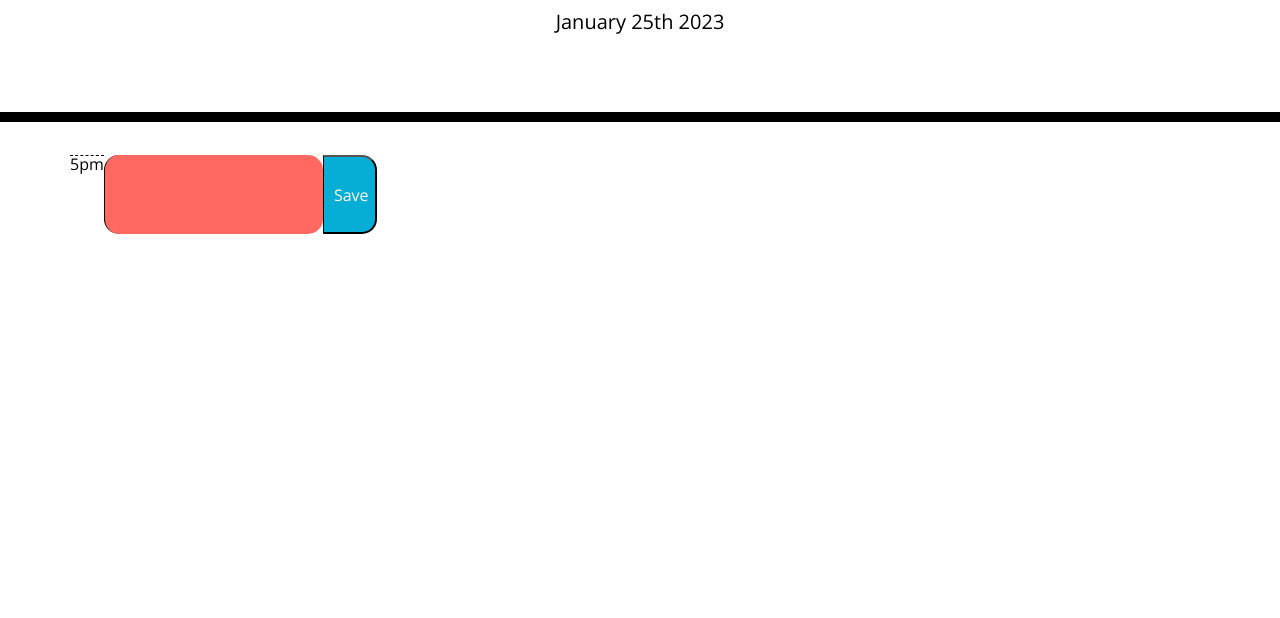
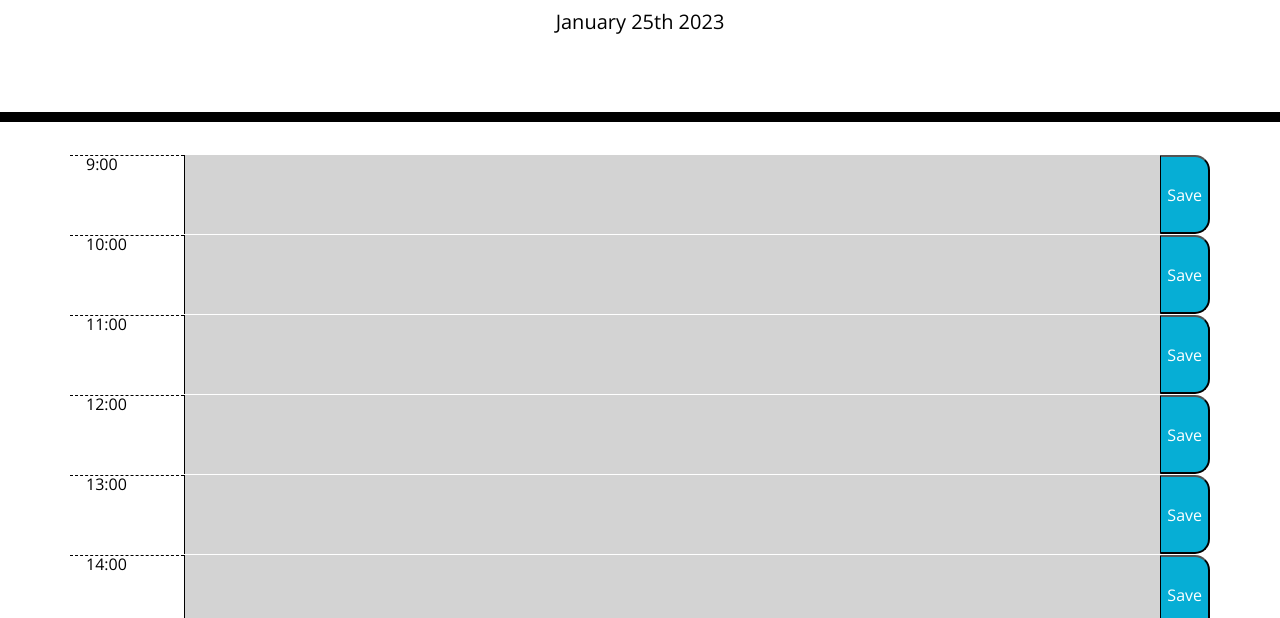
Before and after one commit to c4rli/Daily-Planner-Webapp, a plain HTML site: page index.html in a window 1280 px wide. Shown: the part 182-800 px from the top of the page. Drawn offline with nearby package versions, Linux system fonts and the light colour scheme.

Commit message:
add base timeblock generation js code

```diff
--- a/assets/css/style.css
+++ b/assets/css/style.css
@@ -27,7 +27,7 @@ textarea {
 
 .time-block {
   text-align: center;
-  border-radius: 15px;
+  border-radius: 0px;
 }
 
 .row {
@@ -40,6 +40,7 @@ textarea {
   background-color: #ffffff;
   color: #000000;
   border-top: 1px dashed #000000;
+  width: 10%;
 }
 
 .past {
--- a/assets/js/script.js
+++ b/assets/js/script.js
@@ -1,2 +1,22 @@
 var currentDay = moment();
 $("#currentDay").text(currentDay.format("MMMM Do YYYY"));
+
+var contanerEl = $("#mainContainer");
+
+
+for (var i = 9; i < 17; i++){
+    createTimeblock(i);
+}
+
+function createTimeblock(time) {
+    var timeblock = $("<div>").addClass("row");
+
+    var blockTime = $("<div>").text(time + ":00").addClass("hour px-3");
+    var blockText = $("<textarea>").addClass("time-block past flex-grow-1");
+    var blockSave = $("<button>").text("Save").addClass("saveBtn");
+
+    timeblock.append(blockTime);
+    timeblock.append(blockText);
+    timeblock.append(blockSave);
+    contanerEl.append(timeblock);
+}
--- a/index.html
+++ b/index.html
@@ -16,17 +16,12 @@
 <body>
   <header class="jumbotron">
     <h1 class="display-3">Work Day Scheduler</h1>
-    <p class="lead">A simple calendar app for scheduling your work day</p>
+    <p class="lead ">A simple calendar app for scheduling your work day</p>
     <p id="currentDay" class="lead"></p>
   </header>
-  <div class="container">
+  <div id="mainContainer" class="container">
     <!-- Timeblocks go here -->
-    <div class="row">
-      <div class="hour">5pm</div>
-      <textarea class="time-block present"></textarea>
 
-      <button class="saveBtn"> Save</button>
-    </div>
   </div>
 
 
```
